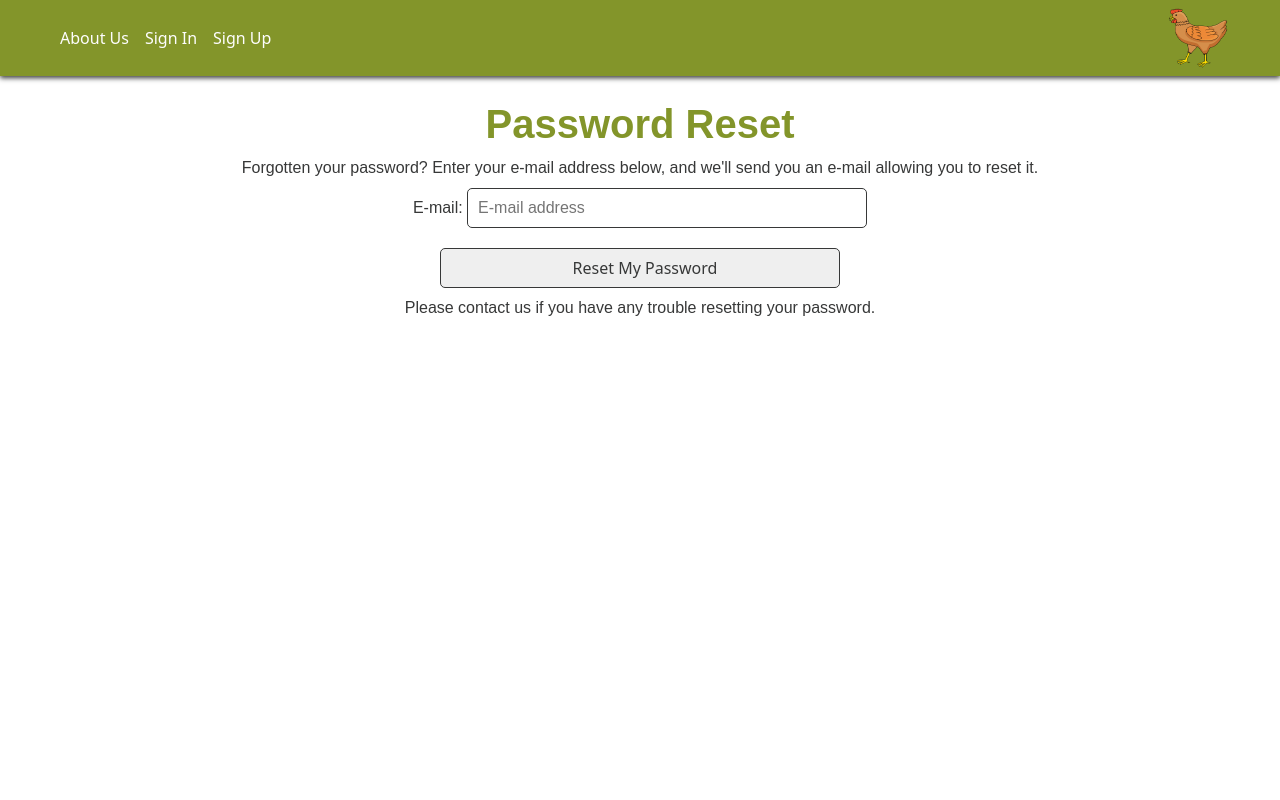
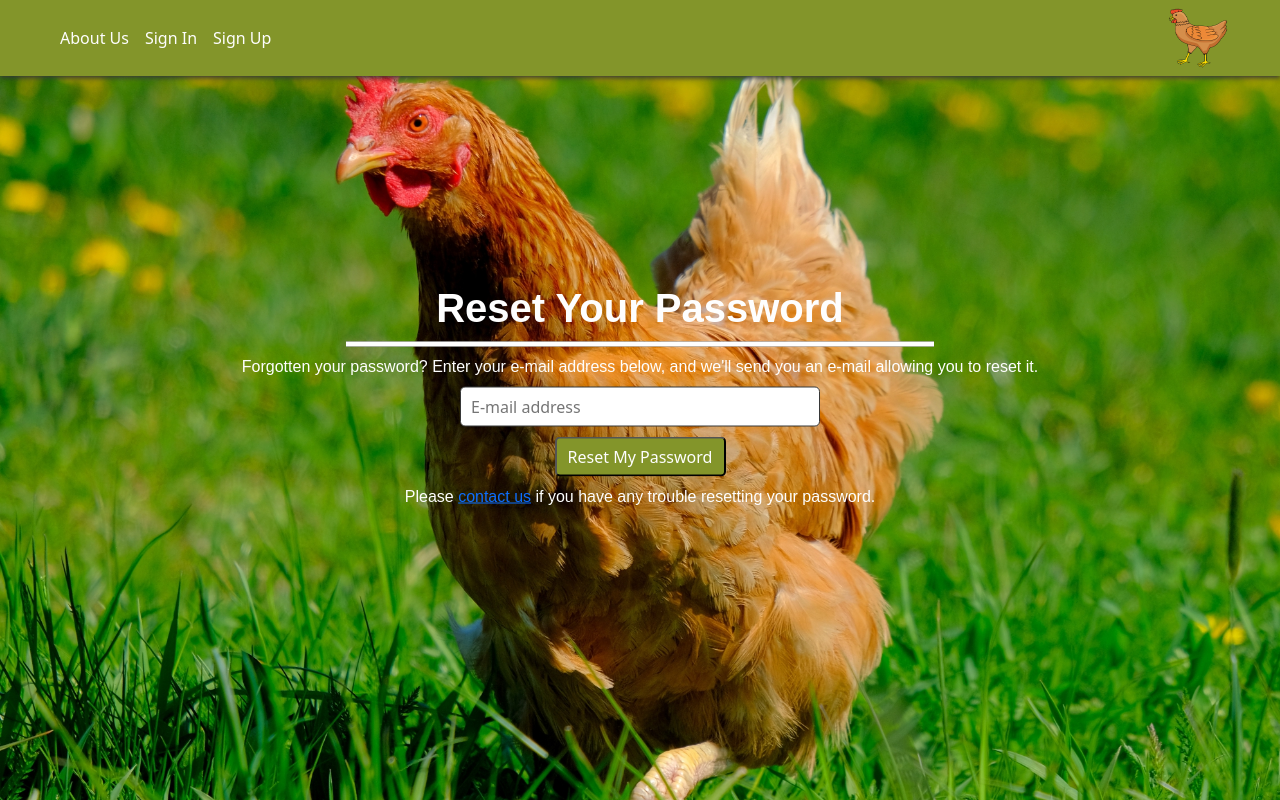
Before and after one commit to PeterKellett/backyard-chicken-manager, a Django app: page /accounts/password/reset/ in a window 1280 px wide. Run offline with Django 4.2, Linux system fonts and the light colour scheme; parts of the project's set-up code (start-up, migrations or seed data) failed here and were passed over; some libraries are stand-ins or nearby versions; some web fonts are replaced.

Commit message:
Styling added to Log In, Password Reset and Password Reset Done pages

```diff
--- a/static/css/base.css
+++ b/static/css/base.css
@@ -15,6 +15,24 @@
     display: -o-flex;
     display: flex;
     height: 100vh;
+}
+
+.container-fluid {
+    position: relative;
+}
+
+/*-- Positions items in the centre of the page --*/
+.page-centre {
+    width: 100%;
+    padding-right: var(--bs-gutter-x,.75rem);
+    padding-left: var(--bs-gutter-x,.75rem);
+    margin-right: auto;
+    margin-left: auto;
+    position: absolute;
+    top: 50%;
+    transform: translateY(-50%);
+    left: 50%;
+    transform: translate(-50%, -50%);
 }
 
 /*-- COLOURS START --*/
@@ -206,6 +224,11 @@
     height: 40px;
 }
 
+/*-- Makes Checkboxes small than other field sizes --*/
+input[type=checkbox] {
+    height: 25px;
+}
+
 /*-- Field label prior to field being clicked on --*/
 input + label,
 .form-data select + label,
--- a/templates/allauth/account/base.html
+++ b/templates/allauth/account/base.html
@@ -1,30 +1,10 @@
 {% extends "base.html" %}
-
-<div class="large-screen-h1">
-    <h1>Backyard Chicken Manager</h1>
-    <hr class="hr-large">
-  </div>
-
-  <p>
-    Whether you keep chickens and poultry as a hobby or have a farming business,
-    Backyard Chicken Manager makes keeping track of your birds easy.
-  </p>
-
-  <video autoplay controls>
-    <source src="url(../videos/2022-02-04-1935-19.mp4)" type="video/mp4">
-    Your browser doesn't support mp4 videos. Change browser.
-  </video>
-
-  <hr class="hr-large">
-  <h2>About</h2>
-  <p>Find out how my 9 year old son's desire to have a car when he turns 17 led to tears, tantrums and
-    ultimately the development of the Backyard Chicken Manager app. <a href="">More...</a></p>
-  <hr class="hr-large">
 
 {% block content %}
 
-<div class="allauth-form-inner-content">
-    {% block inner_content %}
-    {% endblock %}
-</div>
+  <div class="allauth-form-inner-content">
+      {% block inner_content %}
+      {% endblock %}
+  </div>
+
 {% endblock %}
--- a/templates/allauth/account/password_reset.html
+++ b/templates/allauth/account/password_reset.html
@@ -1,24 +1,50 @@
 {% extends "account/base.html" %}
+
+{% load static %}
+
+{% block extra_css %}
+  <link rel="stylesheet" href="{% static 'css/onboarding.css' %}" />
+{% endblock %}
 
 {% load i18n %}
 {% load account %}
 
 {% block head_title %}{% trans "Password Reset" %}{% endblock %}
 
+{% block nav_page_title %}
+    Reset Your Password
+{% endblock %}
+
 {% block inner_content %}
 
-    <h1>{% trans "Password Reset" %}</h1>
+<div class="page-centre">
+    <div class="large-screen-h1">
+      <h1>Reset Your Password</h1>
+      <hr class="hr-large">
+    </div>
+
     {% if user.is_authenticated %}
     {% include "account/snippets/already_logged_in.html" %}
     {% endif %}
 
     <p>{% trans "Forgotten your password? Enter your e-mail address below, and we'll send you an e-mail allowing you to reset it." %}</p>
 
-    <form method="POST" action="{% url 'account_reset_password' %}" class="password_reset">
-        {% csrf_token %}
-        {{ form.as_p }}
-        <input type="submit" value="{% trans 'Reset My Password' %}" />
-    </form>
-
-    <p>{% blocktrans %}Please contact us if you have any trouble resetting your password.{% endblocktrans %}</p>
+    <div class="form-container">
+        <form method="POST" action="{% url 'account_reset_password' %}" class="password_reset">
+            {% csrf_token %}
+            {{ form }}
+            <div class="form-data">
+                <div>
+                    <button class="primaryAction button button-full-size" type="submit">{% trans 'Reset My Password' %}</button>
+                    <!-- <input type="submit" value="{% trans 'Reset My Password' %}" class="button button-full-size" /> -->
+                </div>
+            </div>
+        </form>
+    </div>
+    <p>
+        {% blocktrans %} Please
+        <a href="">contact us</a>
+        if you have any trouble resetting your password. {% endblocktrans %}
+    </p>
+</div>
 {% endblock %}
```
Also changed, not shown: templates/allauth/account/login.html (+40 -8 lines), templates/allauth/account/password_reset_done.html (+22 -2 lines), templates/allauth/account/signup.html (+24 -3 lines), templates/base.html (+4 -3 lines), .sandbox.css (added), .sandbox.html (added), static/css/onboarding.css (renamed from static/css/sign-up.css).
